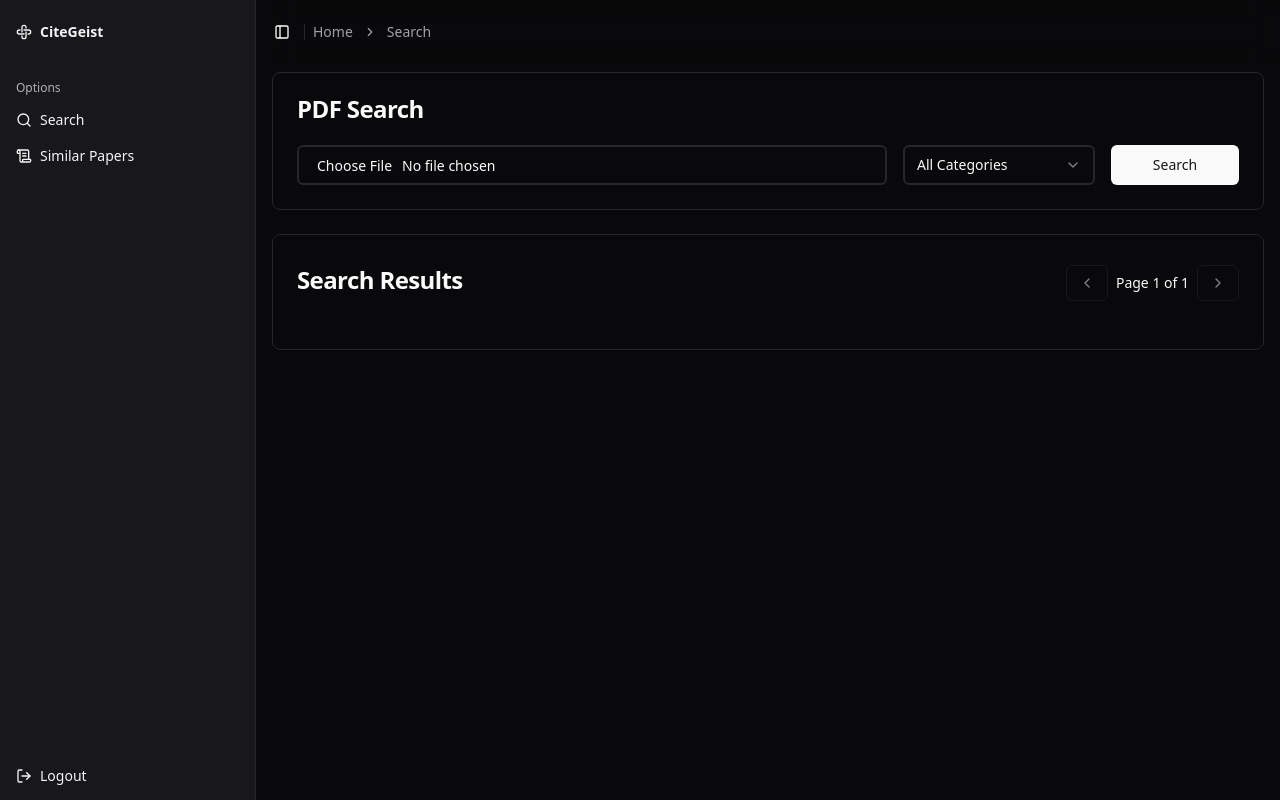
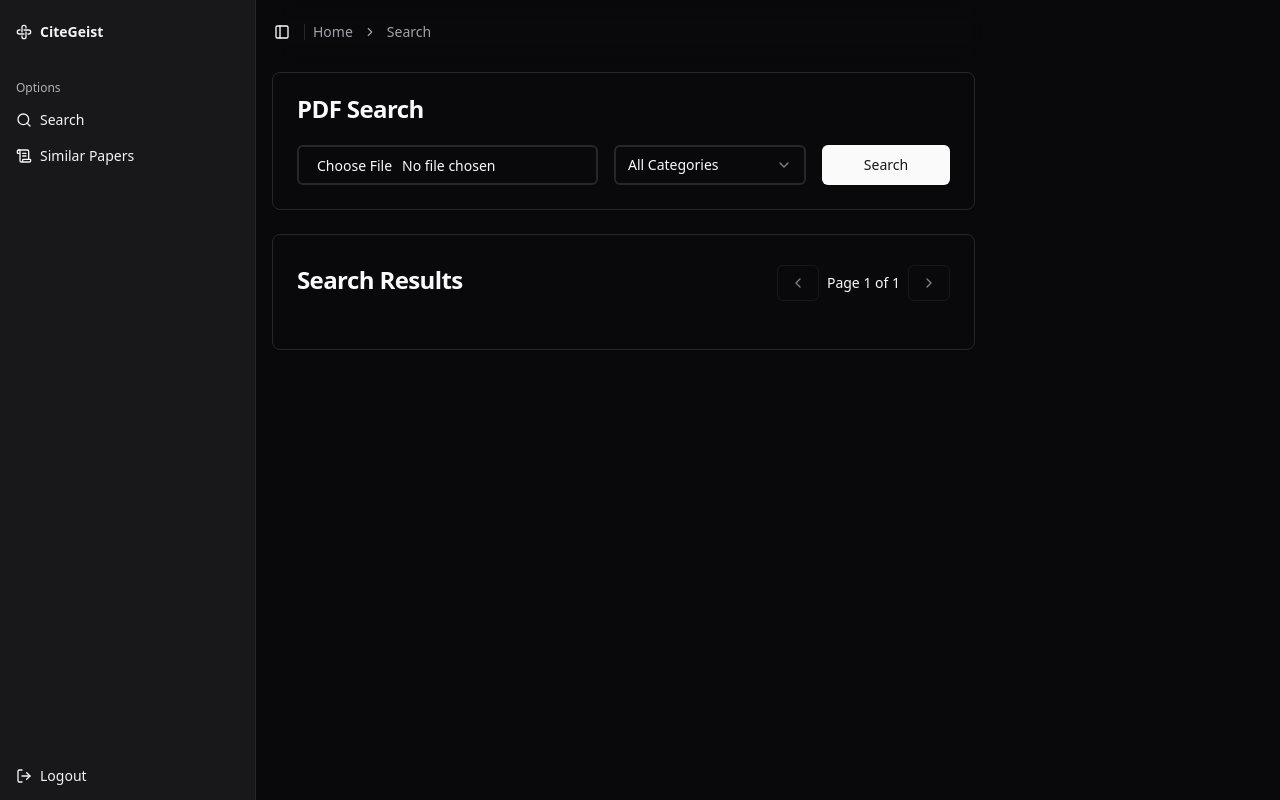
Before and after one commit to Geoff-Robin/CiteGeist, a React (Vite) app in the folder Frontend/: page /pdf in a window 1280 px wide. Built offline with nearby package versions, Linux system fonts and the light colour scheme.

Commit message:
changed the ui for pdfsearch page

```diff
--- a/Frontend/src/Pages/PdfSearch.jsx
+++ b/Frontend/src/Pages/PdfSearch.jsx
@@ -48,51 +48,44 @@ export default function PdfSearch() {
   const endIndex = Math.min(startIndex + itemsPerPage, sampleResults.length);
   const currentResults = sampleResults.slice(startIndex, endIndex);
 
-
   return (
     <SidebarProvider>
-      <AppSidebar />
-      <SidebarInset>
-        <header className="ml-3 flex h-16 mb-2 border-spacing-1 text-foreground shrink-0 items-center transition-[width,height] ease-linear group-has-[[data-collapsible=icon]]/sidebar-wrapper:h-12 justify-between backdrop-filter bg-opacity-5 sticky top-0 z-50 backdrop-blur-md">
+      <div className="flex">
+        <AppSidebar className="hidden md:block" />
+        <SidebarInset className="flex-1 w-full">
+          <header className="ml-3 flex h-16 mb-2 text-foreground items-center justify-between backdrop-filter bg-opacity-5 sticky top-0 z-50 backdrop-blur-md">
             <div className="flex items-center gap-2">
               <SidebarTrigger />
               <Separator orientation="vertical" className="h-4" />
               <Breadcrumb>
                 <BreadcrumbList>
                   <BreadcrumbItem>
-                  <Link to="/home" className="flex flex-row">
-                    Home
-                  </Link>
+                    <Link to="/home" className="flex flex-row">Home</Link>
                   </BreadcrumbItem>
                   <BreadcrumbSeparator />
                   <BreadcrumbItem>
-                  <Link to="/PdfSearch" className="flex flex-row">
-                    Search
-                  </Link>
+                    <Link to="/PdfSearch" className="flex flex-row">Search</Link>
                   </BreadcrumbItem>
                 </BreadcrumbList>
               </Breadcrumb>
             </div>
           </header>
 
-        <main className="flex-1 px-4 pb-8">
+          <main className="flex-1 px-4 pb-8 w-full">
             <Card className="mb-6">
               <CardHeader>
                 <CardTitle>PDF Search</CardTitle>
               </CardHeader>
               <CardContent>
-              <div className="flex flex-col gap-4">
-                <div className="flex gap-4">
-                  <div className="flex-1">
+                <div className="flex flex-col gap-4 sm:flex-row">
                   <Input
                     type="file"
                     accept="application/pdf"
                     onChange={(e) => setQuery(e.target.files[0])}
-                      className="w-full border-2"
+                    className="flex-1 border-2 w-full"
                   />
-                  </div>
                   <Select value={selectedCategory} onValueChange={setSelectedCategory}>
-                    <SelectTrigger className="w-48 border-2">
+                    <SelectTrigger className="w-full sm:w-48 border-2">
                       <SelectValue placeholder="Category" />
                     </SelectTrigger>
                     <SelectContent>
@@ -100,22 +93,21 @@ export default function PdfSearch() {
                       <SelectItem value="documents">AI</SelectItem>
                     </SelectContent>
                   </Select>
-                  <Button className="w-32" onClick={onSubmit}>
+                  <Button className="w-full sm:w-32" onClick={onSubmit}>
                     Search
                   </Button>
-                </div>
                 </div>
               </CardContent>
             </Card>
 
             <Card>
-            <CardHeader className="flex flex-row items-center justify-between">
+              <CardHeader className="flex flex-col sm:flex-row items-center justify-between gap-4">
                 <CardTitle>Search Results</CardTitle>
-              <div className="flex items-center gap-2">
+                <div className="flex flex-wrap items-center gap-2">
                   <Button
                     variant="outline"
                     size="sm"
-                  onClick={() => setCurrentPage((p) => Math.max(1, p - 1))}
+                    onClick={() => setCurrentPage(p => Math.max(1, p - 1))}
                     disabled={currentPage === 1}
                   >
                     <ChevronLeft className="h-4 w-4" />
@@ -126,7 +118,7 @@ export default function PdfSearch() {
                   <Button
                     variant="outline"
                     size="sm"
-                  onClick={() => setCurrentPage((p) => Math.min(totalPages, p + 1))}
+                    onClick={() => setCurrentPage(p => Math.min(totalPages, p + 1))}
                     disabled={currentPage === totalPages}
                   >
                     <ChevronRight className="h-4 w-4" />
@@ -137,16 +129,12 @@ export default function PdfSearch() {
                 <div className="space-y-4">
                   {currentResults.map((result) => (
                     <Card key={result.id} className="p-4 border-2">
-                    <div className="flex items-center justify-between">
-                      <div>
+                      <div className="flex flex-col">
                         <h3 className="text-lg font-medium">{result.title}</h3>
                         <p className="text-sm text-muted-foreground font-normal">Abstract</p>
                         <p className="mt-2">{result.abstract}</p>
-                      </div>
-                      <Link to={`/paper/${result.id}`}>
-                        <Button variant="outline" size="sm">
-                          View
-                        </Button>
+                        <Link to={`/paper/${result.id}`} className="mt-2 self-start">
+                          <Button variant="outline" size="sm">View</Button>
                         </Link>
                       </div>
                     </Card>
@@ -156,6 +144,7 @@ export default function PdfSearch() {
             </Card>
           </main>
         </SidebarInset>
+      </div>
     </SidebarProvider>
   );
 }
```
Lines whose indentation alone changed are shown as unchanged.
